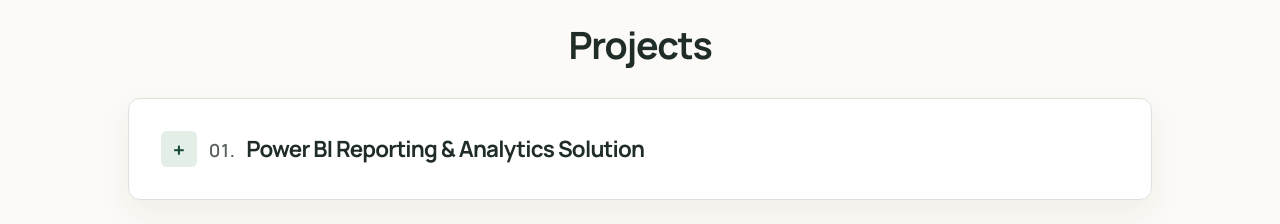
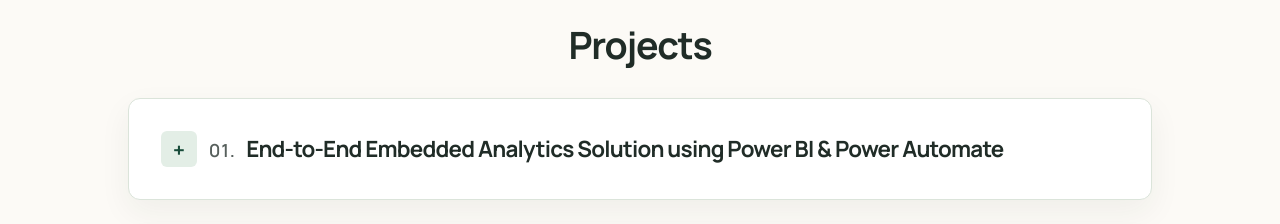
Before and after one commit to Kpds1411/KP_Portfolio, a React (Vite) app: page / in a window 1280 px wide. Shown: the part 2100-2324 px from the top of the page. Built offline with nearby package versions, Linux system fonts and the light colour scheme.

Commit message:
Rename first portfolio project

```diff
--- a/src/constants/projects.js
+++ b/src/constants/projects.js
@@ -4,7 +4,7 @@ import costAllocationDiagram from "../assets/Cost Allocation & Reporting Archite
 
 export const projectsData = [
   {
-    "title": "Power BI Reporting & Analytics Solution",
+    "title": "End-to-End Embedded Analytics Solution using Power BI & Power Automate",
     "tech": [
       "Power BI",
       "SQL Server",
```
